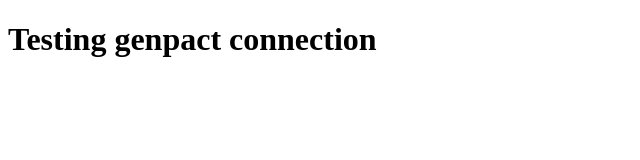
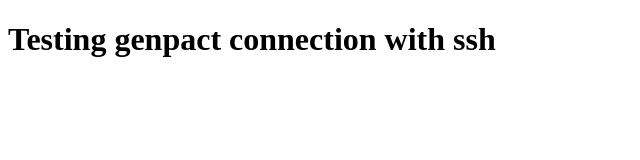
Before and after one commit to agron-genpact/test-repoawd, a plain HTML site: page index.html in a window 1280 px wide. Shown: the whole page, without its empty margins (0-640 px from the left). Drawn offline with Linux system fonts and the light colour scheme.

Commit message:
update index

```diff
--- a/index.html
+++ b/index.html
@@ -6,7 +6,7 @@
     <title>Document</title>
 </head>
 <body>
-    <h1>Testing genpact connection</h1>
+    <h1>Testing genpact connection with ssh</h1>
 
 </body>
 </html>
```
